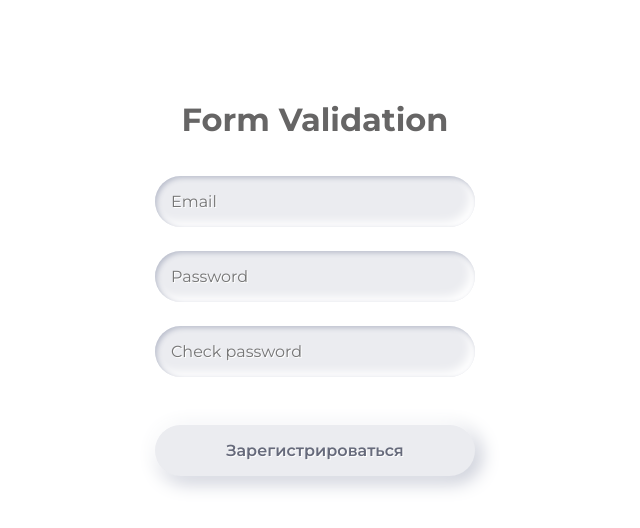
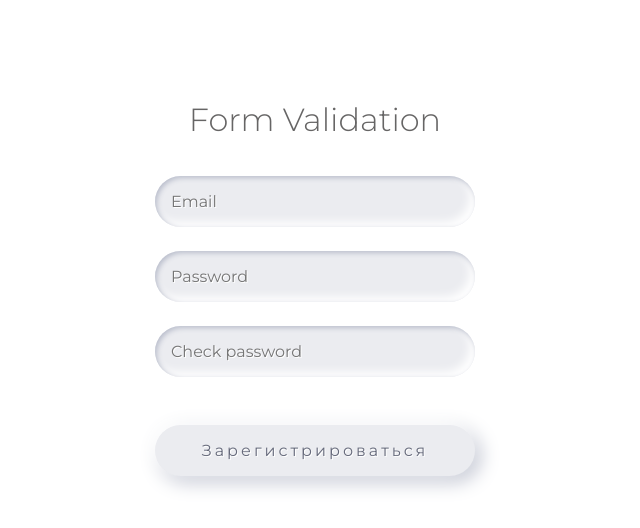
Before and after one commit to Yogurt7v/React-Form, a React (Create React App) app: page / in a window 1280 px wide. Shown: the top 528 px of the page, without its empty margins (325-965 px from the left). Built offline with nearby package versions, Linux system fonts and the light colour scheme.

Commit message:
делаю валидацию

```diff
--- a/src/App.css
+++ b/src/App.css
@@ -9,5 +9,6 @@
 h1 {
   text-align: center;
   font-family: "Montserrat", sans-serif;
+  font-weight: 300;
   color: rgb(102, 101, 101);
 }
--- a/src/components/form.jsx
+++ b/src/components/form.jsx
@@ -1,24 +1,61 @@
+import React, { useState } from "react";
+import style from "./form.module.css";
 
-import  style from './form.module.css';
+const sendFormToConsole = (formData) => {
+  console.log(formData);
+};
 export default function Form() {
+  const [email, setEmail] = useState("");
+  const [emailErorr, setEmailError] = useState(null);
+
+  const [password, setPassword] = useState("");
+  const [passwordError, setPasswordError] = useState(null);
+
+  const [checkPassword, setCheckPassword] = useState("");
+
+  const getState = () => {
+    return {
+      email,
+      password,
+      checkPassword,
+    };
+  };
+
+  const onSubmit = (event) => {
+    event.preventDefault();
+    sendFormToConsole(getState());
+  };
+
   return (
     <>
       <form>
         <label>
-         <input type="text" placeholder="Email" />
+          <input
+            type="email"
+            placeholder="Email"
+            value={email}
+            onChange={({ target }) => setEmail(target.value)}
+          />
         </label>
         <label>
-         <input type="password" placeholder="Password" />
+          <input
+            type="password"
+            placeholder="Password"
+            value={password}
+            onChange={({ target }) => setPassword(target.value)}
+          />
         </label>
         <label>
-       <input type="password" placeholder="Check password" />
+          <input
+            type="password"
+            placeholder="Check password"
+            value={checkPassword}
+            onChange={({ target }) => setCheckPassword(target.value)}
+          />
         </label>
 
-      <button class={style.red} type="button">
-        Зарегистрироваться
-      </button>
+        <button onClick={onSubmit}>Зарегистрироваться</button>
       </form>
-
     </>
   );
 }
--- a/src/components/form.module.css
+++ b/src/components/form.module.css
@@ -41,11 +41,11 @@ button {
   width: 100%;
   margin-top: 24px;
   color: #666a7b;
-  font-weight: bold;
+  font-weight: 500px;
+  letter-spacing: 3px;
   box-shadow: -5px -5px 20px #fff, 5px 5px 20px #babecc;
   transition: all 0.2s ease-in-out;
   cursor: pointer;
-  font-weight: 600;
 
   &:hover {
     box-shadow: -2px -2px 5px #fff, 2px 2px 5px #babecc;
```
Lines whose indentation alone changed are shown as unchanged.
